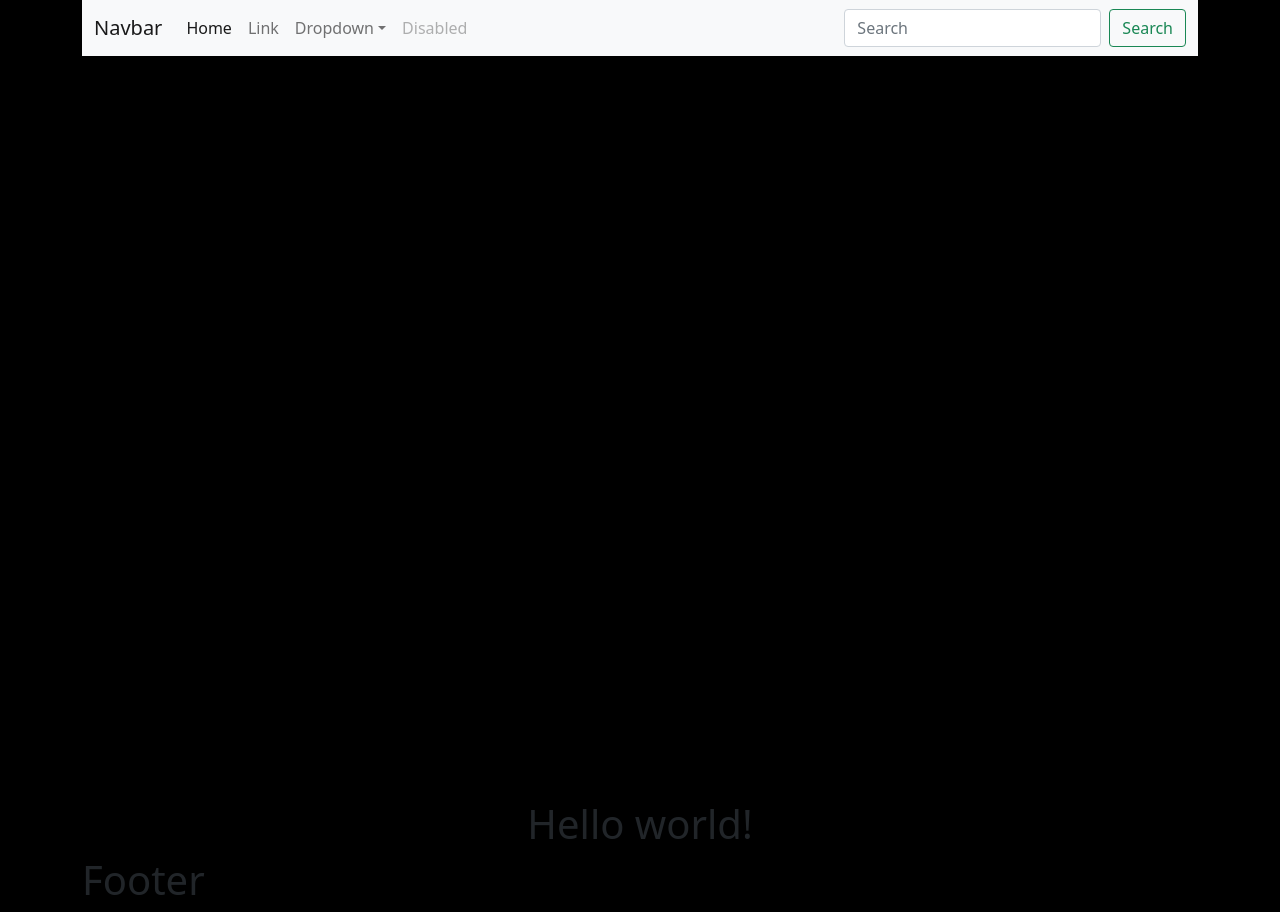
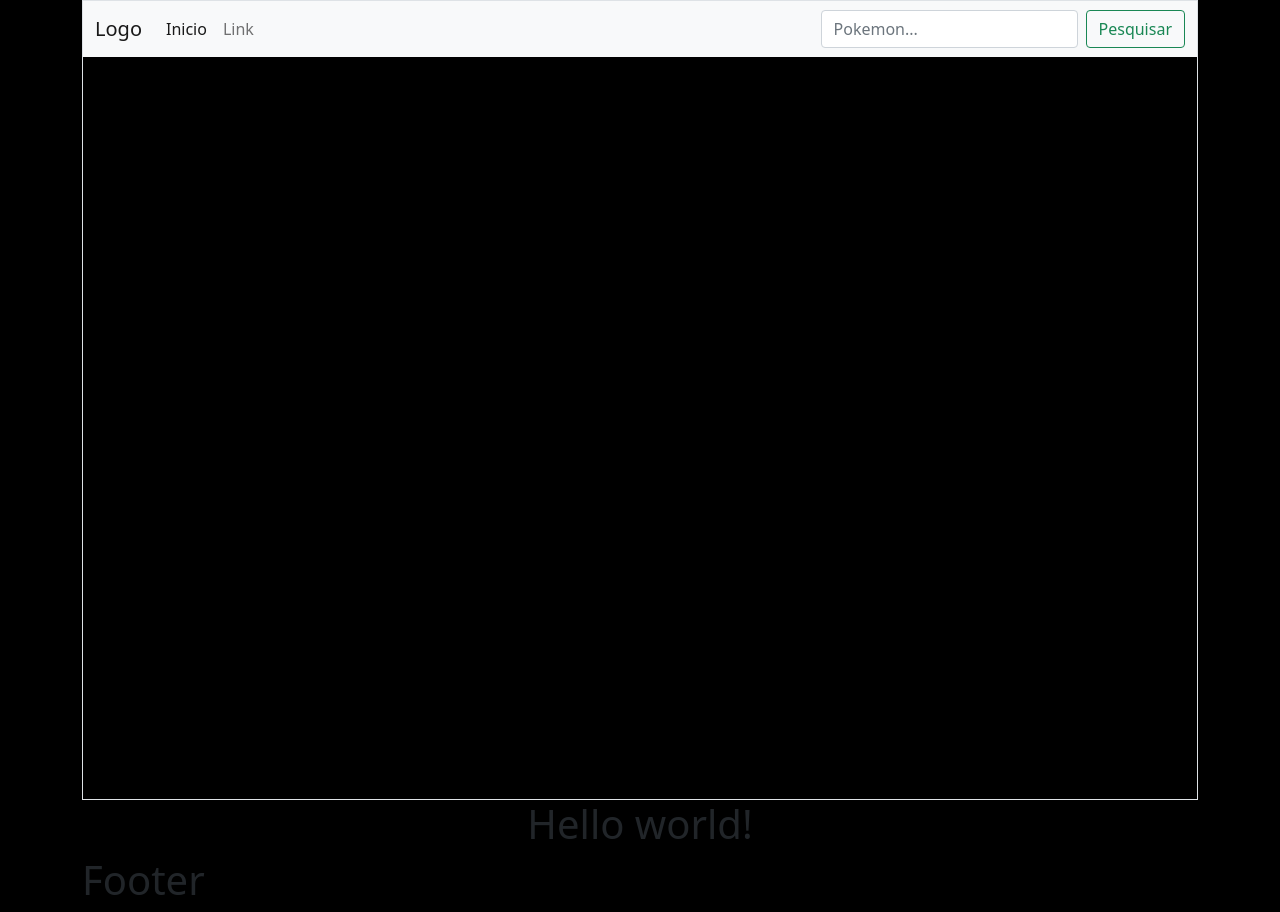
Before and after one commit to fabio-code-1/pokereact, a React (Create React App) app: page / in a window 1280 px wide. Built offline with nearby package versions, Linux system fonts and the light colour scheme.

Commit message:
refactor: reorganize the html structure of the navbar

```diff
--- a/src/components/NavBar/NavBar.js
+++ b/src/components/NavBar/NavBar.js
@@ -3,36 +3,22 @@ function NavBar() {
   return (
     <nav className="navbar navbar-expand-lg navbar-light bg-light">
       <div className="container-fluid">
-        <a className="navbar-brand" href="#">Navbar</a>
+        <a className="navbar-brand" href="#home">Logo</a>
         <button className="navbar-toggler" type="button" data-bs-toggle="collapse" data-bs-target="#navbarSupportedContent" aria-controls="navbarSupportedContent" aria-expanded="false" aria-label="Toggle navigation">
           <span className="navbar-toggler-icon"></span>
         </button>
         <div className="collapse navbar-collapse" id="navbarSupportedContent">
           <ul className="navbar-nav me-auto mb-2 mb-lg-0">
             <li className="nav-item">
-              <a className="nav-link active" aria-current="page" href="#">Home</a>
+              <a className="nav-link active" aria-current="page" href="#">Inicio</a>
             </li>
             <li className="nav-item">
               <a className="nav-link" href="#">Link</a>
             </li>
-            <li className="nav-item dropdown">
-              <a className="nav-link dropdown-toggle" href="#" id="navbarDropdown" role="button" data-bs-toggle="dropdown" aria-expanded="false">
-                Dropdown
-              </a>
-              <ul className="dropdown-menu" aria-labelledby="navbarDropdown">
-                <li><a className="dropdown-item" href="#">Action</a></li>
-                <li><a className="dropdown-item" href="#">Another action</a></li>
-                <li><hr className="dropdown-divider" /></li>
-                <li><a className="dropdown-item" href="#">Something else here</a></li>
-              </ul>
-            </li>
-            <li className="nav-item">
-              <a className="nav-link disabled" href="#" tabindex="-1" aria-disabled="true">Disabled</a>
-            </li>
           </ul>
           <form className="d-flex">
-            <input className="form-control me-2" type="search" placeholder="Search" aria-label="Search" />
-            <button className="btn btn-outline-success" type="submit">Search</button>
+            <input className="form-control me-2" type="search" placeholder="Pokemon... " aria-label="Search" />
+            <button className="btn btn-outline-success" type="submit">Pesquisar</button>
           </form>
         </div>
       </div>
--- a/src/components/header/Header.js
+++ b/src/components/header/Header.js
@@ -2,7 +2,7 @@ import './Header.css';
 import NavBar from '../NavBar/NavBar.js';
 function Header() {
   return (
-    <header classNameName="border">
+    <header className="border">
      <NavBar/>
     </header>
   );
```
Also changed, not shown: public/manifest.json.
